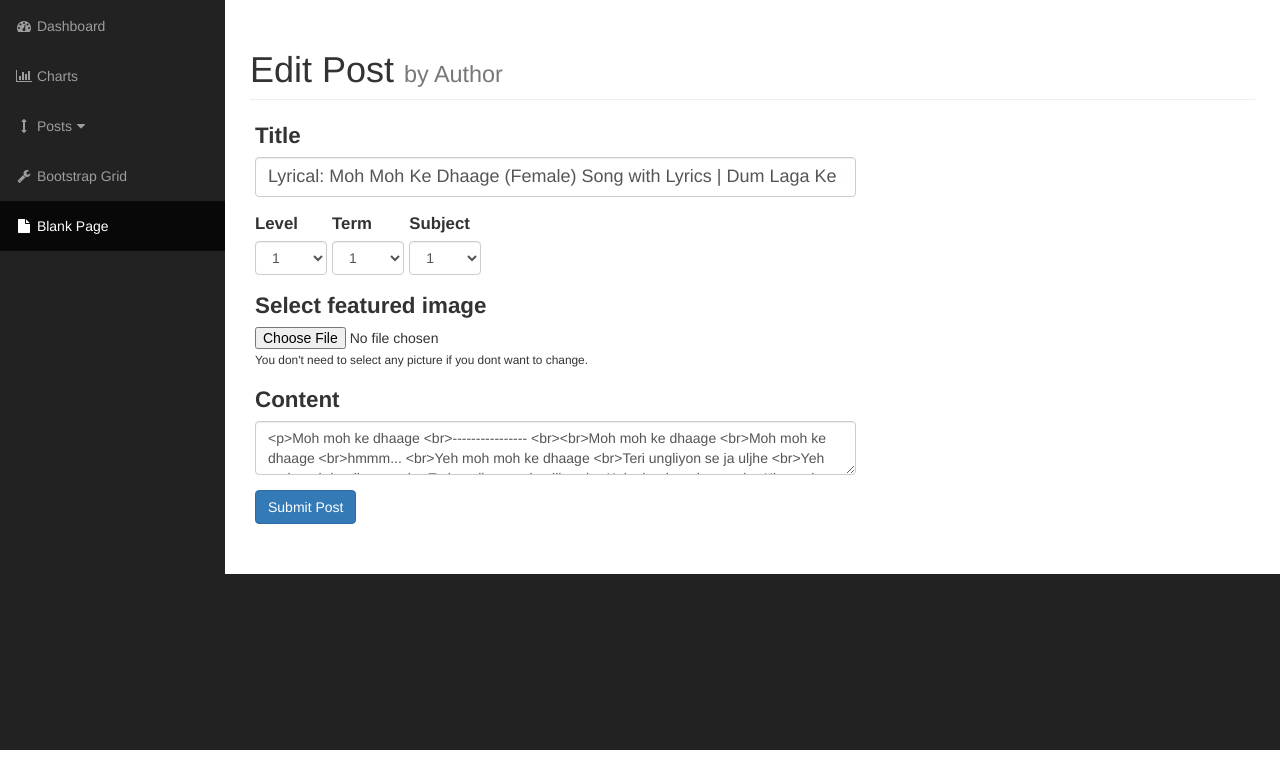
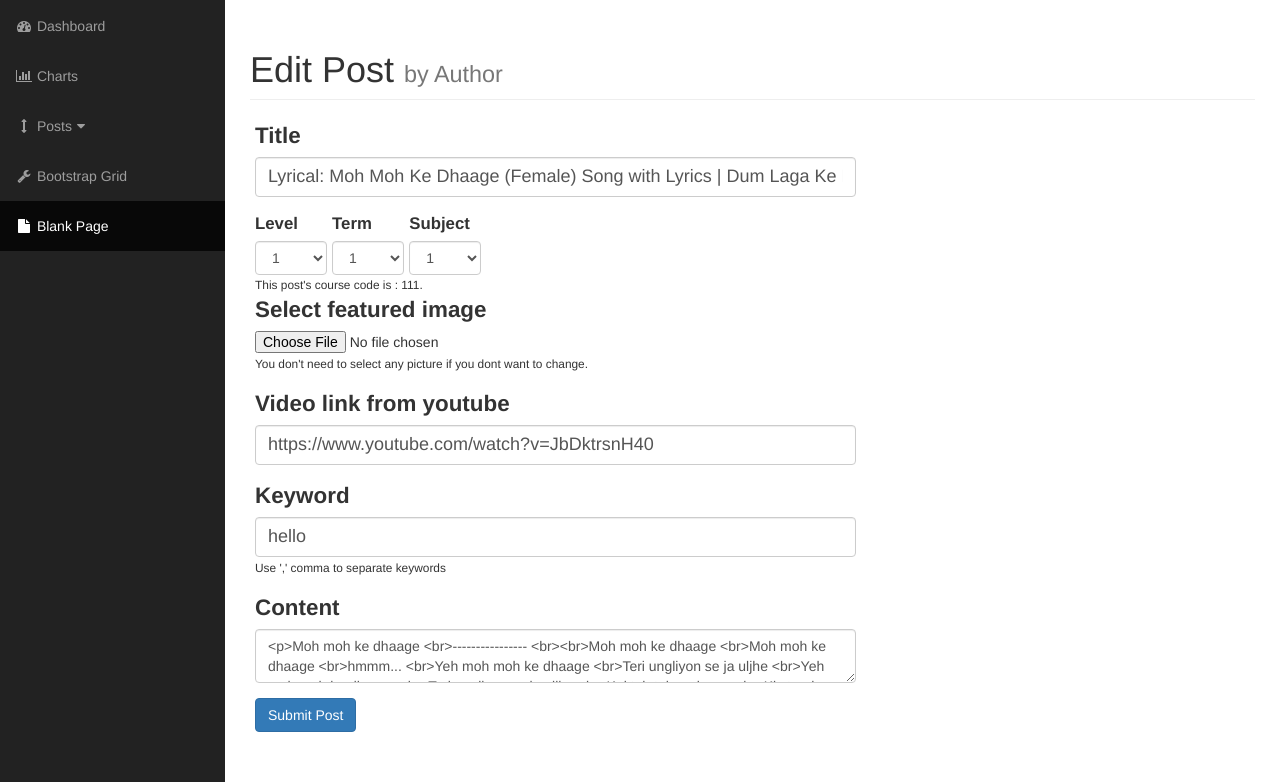
Before and after one commit to muhammadZihad/itutor_online_education-raw-php-, a PHP site: page /admin/edit_post.php in a window 1280 px wide. Shown: the part 50-832 px from the top of the page. Before the commit the page ends 800 px from the top, so only its background shows below. Run offline with PHP 8.4, Linux system fonts and the light colour scheme; the visitor is signed in with stand-in values (Sample User, id 1); data comes from the database, SQL or seed files in the repository; data that the repository does not hold is empty; some libraries are stand-ins or nearby versions.

Commit message:
Edit post for video and keyword updated

```diff
--- a/admin/css/sb-admin.css
+++ b/admin/css/sb-admin.css
@@ -238,6 +238,7 @@ ul.alert-dropdown {
 }
 .cats{
     width: 60%;
+    height:62px;
     display:flex;
 }
 .cat{
@@ -263,3 +264,6 @@ td{
     background: #248791;
     border-bottom:0;
 }
+.sml{
+    margin-bottom: 18px;
+}
--- a/admin/edit_post.php
+++ b/admin/edit_post.php
@@ -1,49 +1,12 @@
 <?php
 $page_title = "Edit post";
+$saved=0;
 include '../mysql.php';
-?>
-<!DOCTYPE html>
-<html lang="en">
-
-<head>
-
-    <meta charset="utf-8">
-    <meta http-equiv="X-UA-Compatible" content="IE=edge">
-    <meta name="viewport" content="width=device-width, initial-scale=1">
-    <meta name="description" content="">
-    <meta name="author" content="">
-
-    <title><?php echo $page_title;?></title>
-
-    <!-- Bootstrap Core CSS -->
-    <link href="css/bootstrap.min.css" rel="stylesheet">
-
-    <!-- Custom CSS -->
-    <link href="css/sb-admin.css" rel="stylesheet">
-
-    <!-- Custom Fonts -->
-    <link href="font-awesome/css/font-awesome.min.css" rel="stylesheet" type="text/css">
-
-    <!-- HTML5 Shim and Respond.js IE8 support of HTML5 elements and media queries -->
-    <!-- WARNING: Respond.js doesn't work if you view the page via file:// -->
-    <!--[if lt IE 9]>
-        <script src="https://oss.maxcdn.com/libs/html5shiv/3.7.0/html5shiv.js"></script>
-        <script src="https://oss.maxcdn.com/libs/respond.js/1.4.2/respond.min.js"></script>
-    <![endif]-->
-
-</head>
-
-<?php include 'header.php';
+include 'header.php';
 if(isset($_GET['post_id'])){
     $_SESSION['post_id']=$_GET['post_id'];
 }
 $post_id=$_SESSION['post_id'];
-$get_qry = "SELECT *  FROM post_init WHERE post_id = $post_id";
-$post = mysqli_query($conn,$get_qry);
-
-$data = mysqli_fetch_assoc($post);
-
-
 $page_title = "Edit post";
     if(isset($_POST['submit'])){
         $title = $_POST['title'];
@@ -51,10 +14,44 @@ $page_title = "Edit post";
         $term = $_POST['term'];
         $subject = $_POST['subject'];
         $content =mysqli_real_escape_string($conn, $_POST['content']);
-        $catagory= $level.$term.$subject;
-        $update_query = "UPDATE post_init SET title='$title' , catagory='$catagory', content='$content' WHERE post_id=$post_id";
+        $catagory= 'CSE'.$level.$term.$subject;
+
+        // dealing with feature image
+        // $file=$_FILES['file'];
+        // $file_name = $file['name'];
+        // $file_tmp_name = $file['tmp_name'];
+        // $file_size = $file['size'];
+        // $file_error = $file['error'];
+        // $file_type = $file['type'];
+
+        // $file_ext = explode('.',$file_name);
+        // $file_actual_ext = strtolower(end($file_ext));
+
+        // if($file_error===0){
+        //     $file_new_name = $file_ext[0].uniqid('',true).".".$file_actual_ext ;
+        //     $file_destination = '../img/post_image/'.$file_new_name ;
+        //     $file_final_destination = 'img/post_image/'.$file_new_name ;
+        //     move_uploaded_file($file_tmp_name,$file_destination);
+        // }else{
+        //     echo "<script>alert('Error occured while uploading image');</script>";
+        // }
+
+
+
+        $link_status=0;
+        $link=mysqli_real_escape_string($conn, $_POST['link']);
+        $keyword=mysqli_real_escape_string($conn, $_POST['keyword']);
+        if($link!=''){
+            $link_status=1;
+        }
+        $update_query = "UPDATE post_init SET title='$title' , catagory='$catagory',keyword='$keyword',video_status=$link_status,video_link='$link', content='$content' WHERE post_id=$post_id";
         $rr = mysqli_query($conn,$update_query);
+        $saved=1;
     }
+    $get_qry = "SELECT *  FROM post_init WHERE post_id = $post_id";
+$post = mysqli_query($conn,$get_qry);
+
+$data = mysqli_fetch_assoc($post);
 ?>
 
 <div id="page-wrapper">
@@ -68,6 +65,14 @@ $page_title = "Edit post";
                 Edit Post
                 <small>by <?php echo 'Author' ?></small>
             </h1>
+            <?php
+                if($saved){
+                    ?><div class="alert alert-success" role="alert">
+                    Update Successful.<a href="edit_post.php?post_id=<?php echo $post_id;?>">Click here</a> to view the post.
+                  </div>'<?php
+                }
+
+?>
         </div>
     </div>
     <!-- /.row -->
@@ -81,6 +86,7 @@ $page_title = "Edit post";
             <input type="text" name="title" class="form-control title" class="title" value="<?php echo $data['title']; ?>">
         </div>
         <div class="cats">
+
             <div class="form-group cat">
                 <label for="level">Level</label>
                 <select class="form-control" name="level">
@@ -107,12 +113,22 @@ $page_title = "Edit post";
                 <option>4</option>
                 </select>
             </div>
+
         </div>
-
+        <small class="sml">This post's course code is : <?php echo $data['catagory']; ?>.</small>
         <div class="form-group">
             <label for="img-file">Select featured image</label>
-            <input type="file" name="img-file" class="form-control-file" id="exampleFormControlFile1">
+            <input type="file" name="img-file" class="form-control-file" id="exampleFormControlFile1" >
             <small>You don't need to select any picture if you dont want to change.</small>
+        </div>
+        <div class="form-group">
+            <label for="title">Video link from youtube</label>
+            <input type="text" name="link" class="form-control title" value="<?php echo $data['video_link']; ?>"  placeholder="Enter Link">
+        </div>
+        <div class="form-group">
+            <label for="title">Keyword</label>
+            <input type="text" name="keyword" class="form-control title" value="<?php echo $data['keyword']; ?>" placeholder="Enter Keyword">
+            <small>Use ',' comma to separate keywords</small>
         </div>
         <div class="form-group">
             <label for="content">Content</label>
--- a/admin/header.php
+++ b/admin/header.php
@@ -1,16 +1,34 @@
 
-<?php
-    session_start();
-    if(!isset($_SESSION['id'])){
-        header("Location: ../index.php");
-    }
-    $u_id=$_SESSION['id'];
-    $u_name=$_SESSION['name'];
-?>
+<!DOCTYPE html>
+<html lang="en">
 
+<head>
 
+    <meta charset="utf-8">
+    <meta http-equiv="X-UA-Compatible" content="IE=edge">
+    <meta name="viewport" content="width=device-width, initial-scale=1">
+    <meta name="description" content="">
+    <meta name="author" content="">
 
+    <title><?php echo $page_title;?></title>
 
+    <!-- Bootstrap Core CSS -->
+    <link href="css/bootstrap.min.css" rel="stylesheet">
+
+    <!-- Custom CSS -->
+    <link href="css/sb-admin.css" rel="stylesheet">
+
+    <!-- Custom Fonts -->
+    <link href="font-awesome/css/font-awesome.min.css" rel="stylesheet" type="text/css">
+
+    <!-- HTML5 Shim and Respond.js IE8 support of HTML5 elements and media queries -->
+    <!-- WARNING: Respond.js doesn't work if you view the page via file:// -->
+    <!--[if lt IE 9]>
+        <script src="https://oss.maxcdn.com/libs/html5shiv/3.7.0/html5shiv.js"></script>
+        <script src="https://oss.maxcdn.com/libs/respond.js/1.4.2/respond.min.js"></script>
+    <![endif]-->
+
+</head>
 <body>
 
     <div id="wrapper">
```
Also changed, not shown: admin/index.php (+2 -35 lines), admin/new_post.php (+22 -6 lines), img/post_image/Screenshot (1)5ca9656bdbe468.37581938.png (added), img/post_image/Screenshot (1)5ca965c5870a54.91929457.png (added), img/post_image/Screenshot (1)5ca96647043331.91123656.png (added), img/post_image/Screenshot (1)5ca968df7b31c4.95878539.png (added).
